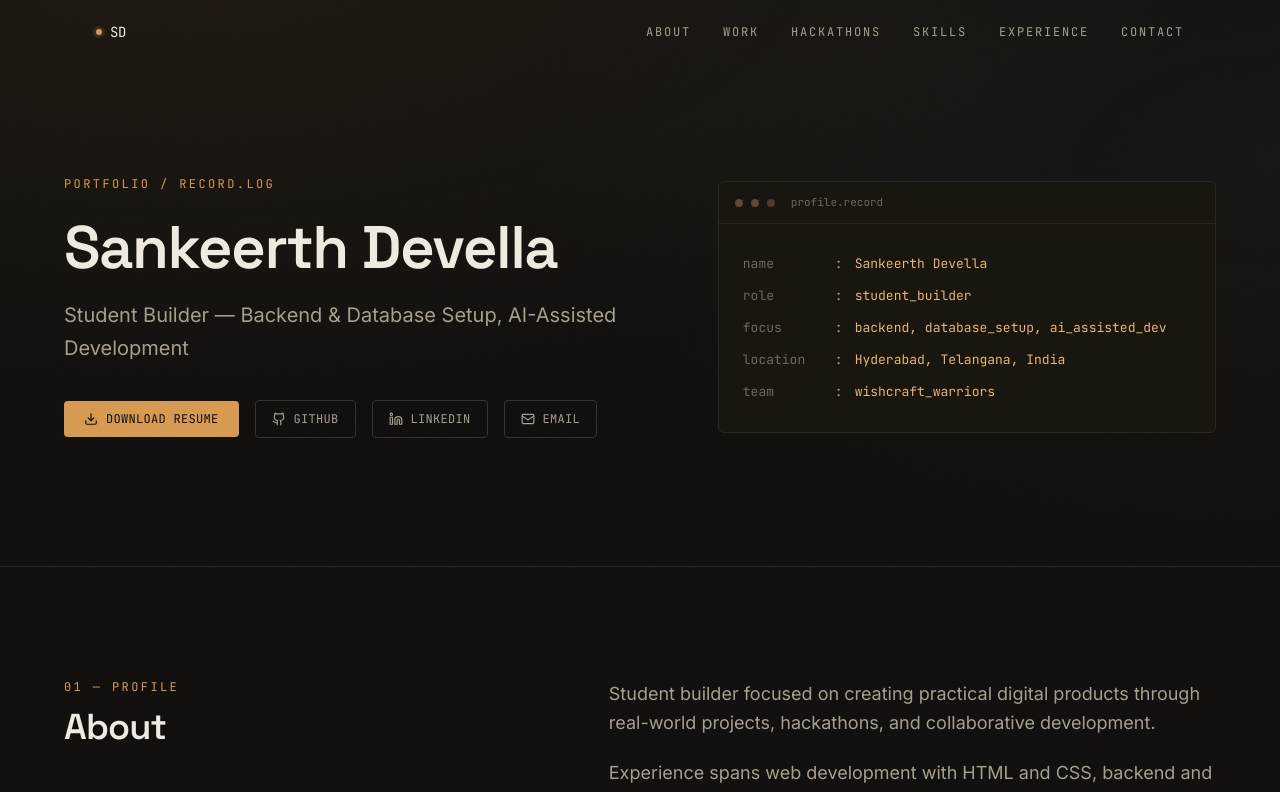
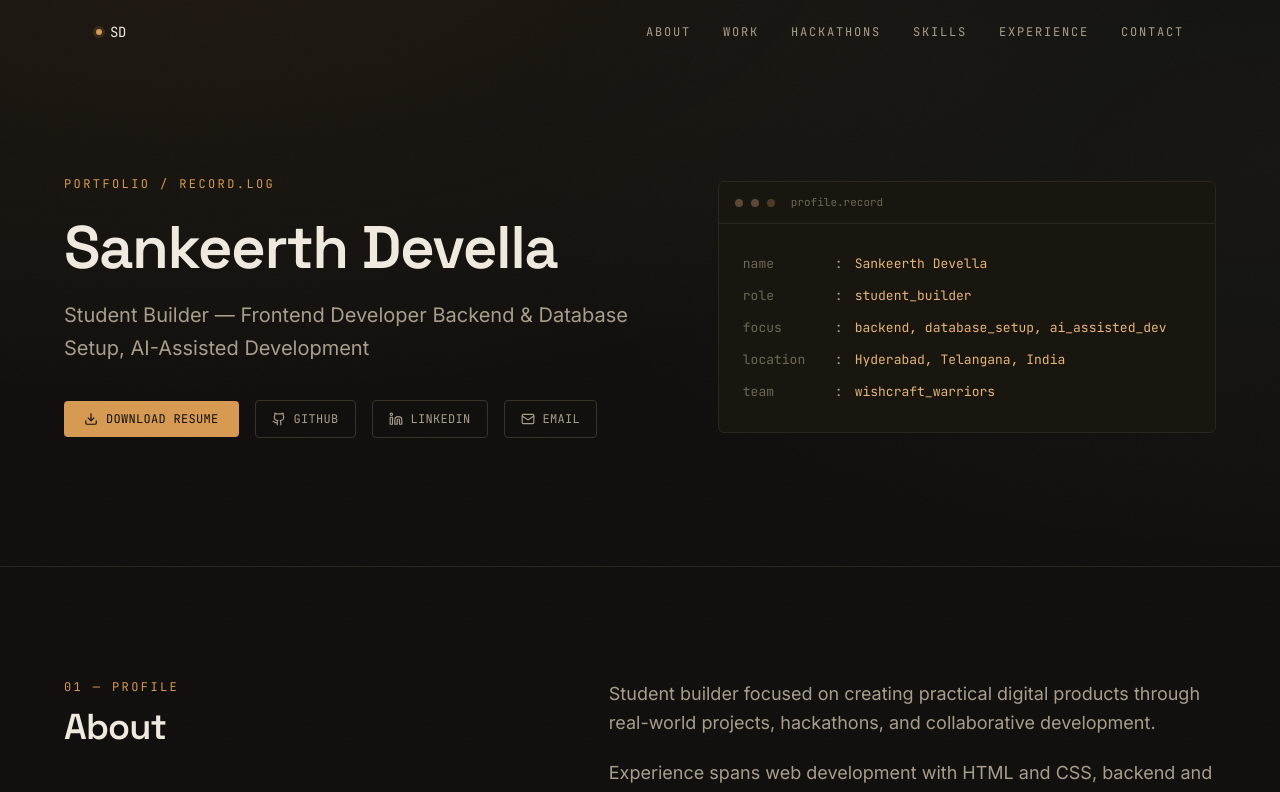
Before and after one commit to Penguin-boss/Sankeerth-Portfolio, a Next.js app: page / in a window 1280 px wide. Shown: the top 792 px of the page. Built offline with nearby package versions, Linux system fonts and the light colour scheme.

Commit message:
Update portfolio.ts

```diff
--- a/src/data/portfolio.ts
+++ b/src/data/portfolio.ts
@@ -3,7 +3,7 @@
 
 export const profile = {
   name: "Sankeerth Devella",
-  tagline: "Student Builder — Backend & Database Setup, AI-Assisted Development",
+  tagline: "Student Builder — Frontend Developer Backend & Database Setup, AI-Assisted Development",
   location: "Hyderabad, Telangana, India",
   email: "sankeerthdevella@gmail.com",
   github: "https://github.com/Penguin-boss",
```
